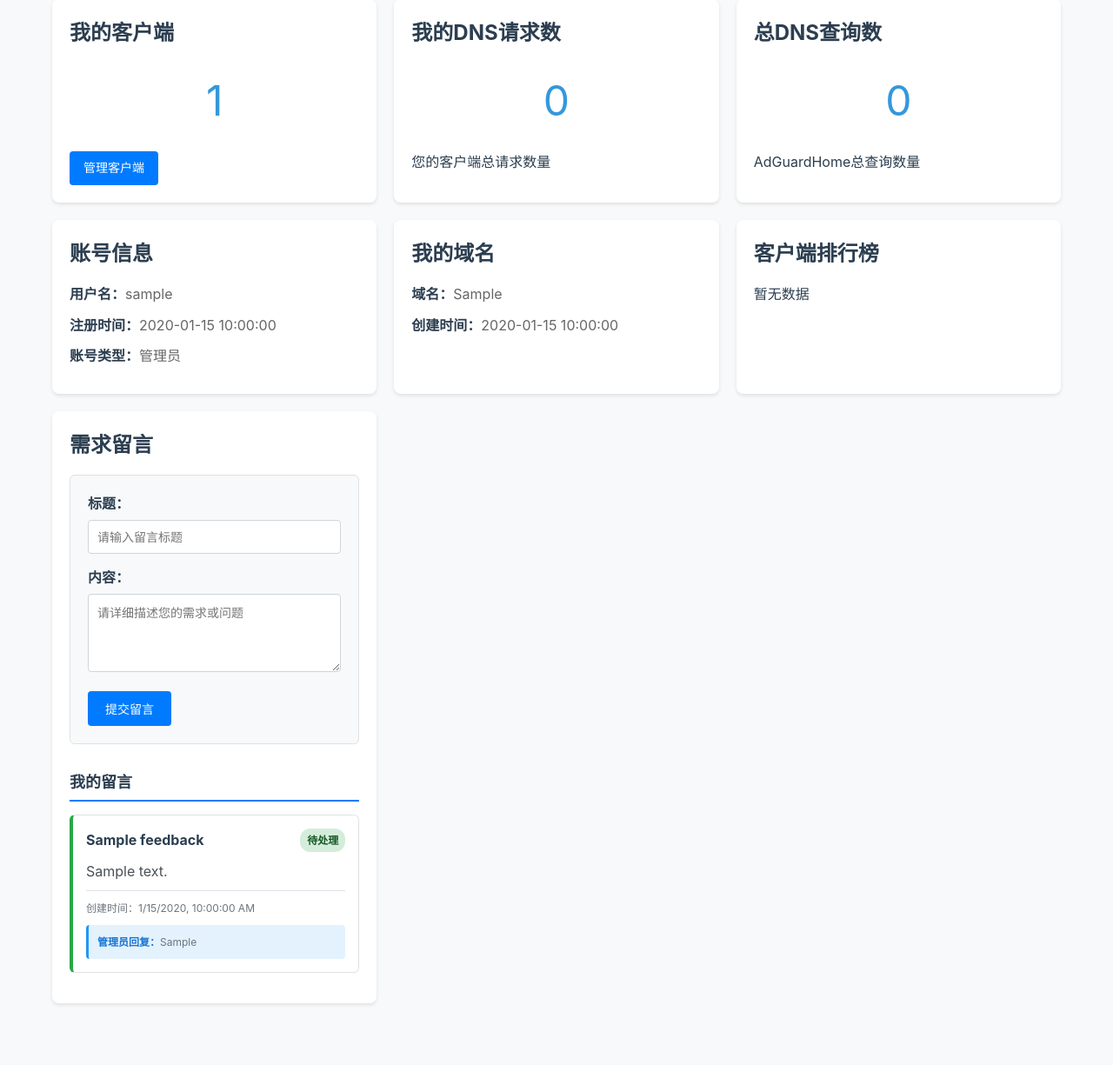
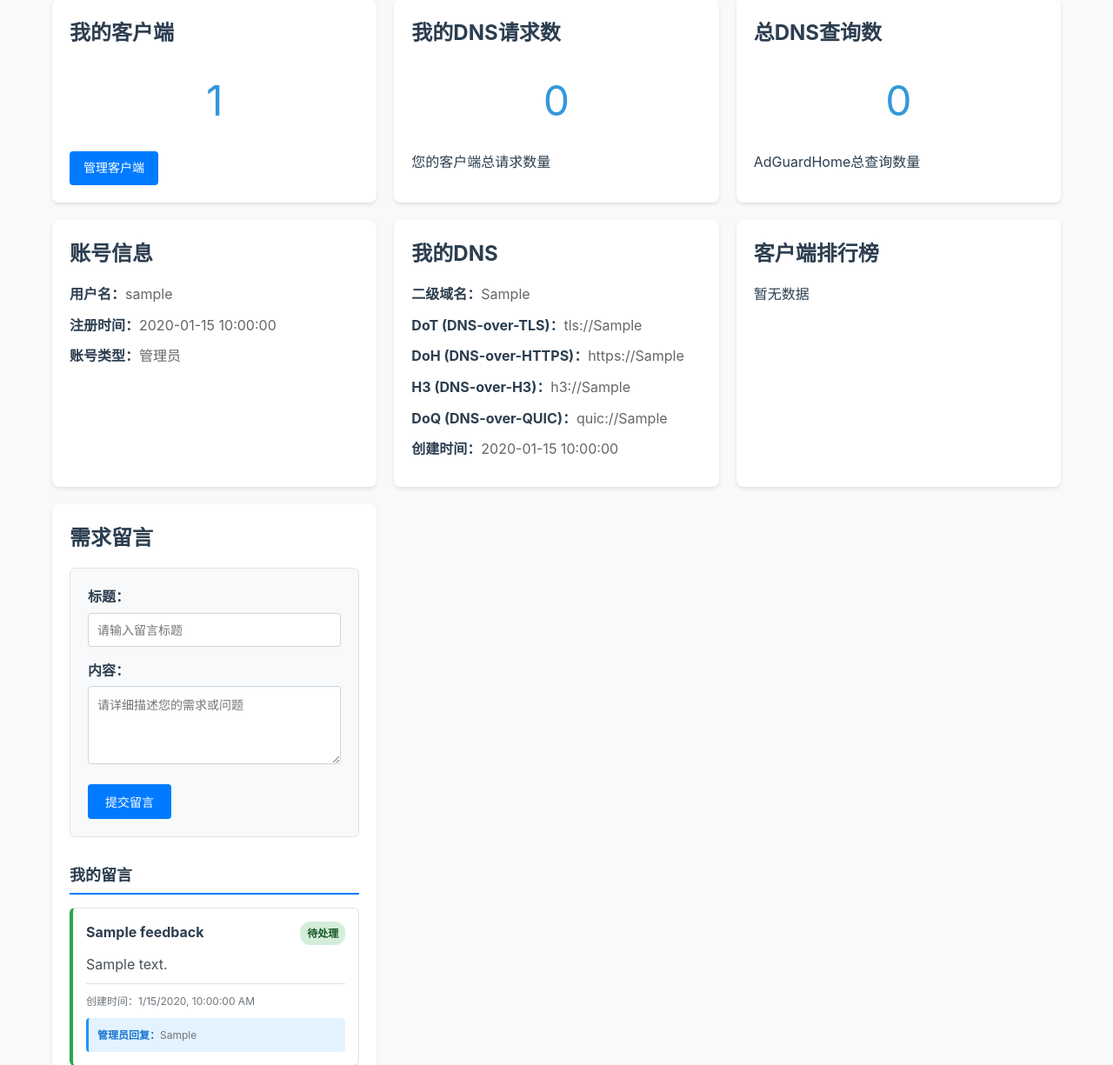
Before and after one commit to yuanhuat/adghm, a Flask app: page / in a window 1280 px wide. Shown: the part 123-1348 px from the top of the page at 87% size. Before the commit the page ends 1279 px from the top, so only its background shows below. Run offline with Flask 3, Linux system fonts and the light colour scheme; a user stored in the database is signed in; tables that the repository leaves empty hold one stand-in row (values such as "Sample post"); data that the repository does not hold is empty.

Commit message:
feat(界面): 更新DNS信息展示并添加多种协议支持
在域名信息卡片中，将标题从"我的域名"改为"我的DNS"，并添加DoT、DoH、H3和DoQ协议的完整地址展示，方便用户查看和使用不同DNS协议

```diff
--- a/app/templates/main/index.html
+++ b/app/templates/main/index.html
@@ -58,10 +58,14 @@
                 </div>
 
                 <div class="dashboard-card">
-                    <h2>我的域名</h2>
+                    <h2>我的DNS</h2>
                     <div class="info-list" id="domain-info">
                         {% if domain_mapping %}
-                        <p><strong>域名：</strong>{{ domain_mapping.full_domain }}</p>
+                        <p><strong>二级域名：</strong>{{ domain_mapping.full_domain }}</p>
+                        <p><strong>DoT (DNS-over-TLS)：</strong>tls://{{ domain_mapping.full_domain }}</p>
+                        <p><strong>DoH (DNS-over-HTTPS)：</strong>https://{{ domain_mapping.full_domain }}</p>
+                        <p><strong>H3 (DNS-over-H3)：</strong>h3://{{ domain_mapping.full_domain }}</p>
+                        <p><strong>DoQ (DNS-over-QUIC)：</strong>quic://{{ domain_mapping.full_domain }}</p>
                         <p><strong>创建时间：</strong>{{ domain_mapping.created_at.strftime('%Y-%m-%d %H:%M:%S') }}</p>
                         {% else %}
                         <p>您还没有域名映射记录</p>
```
